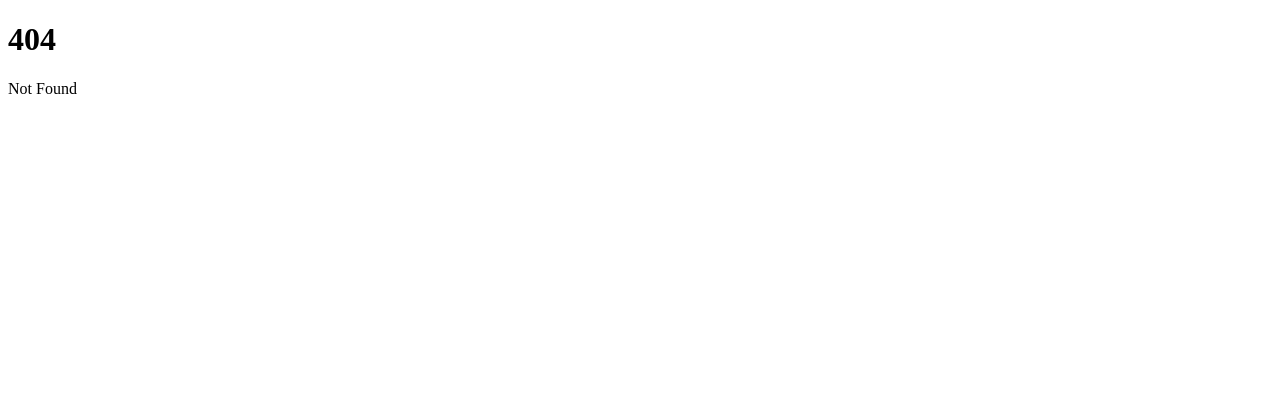
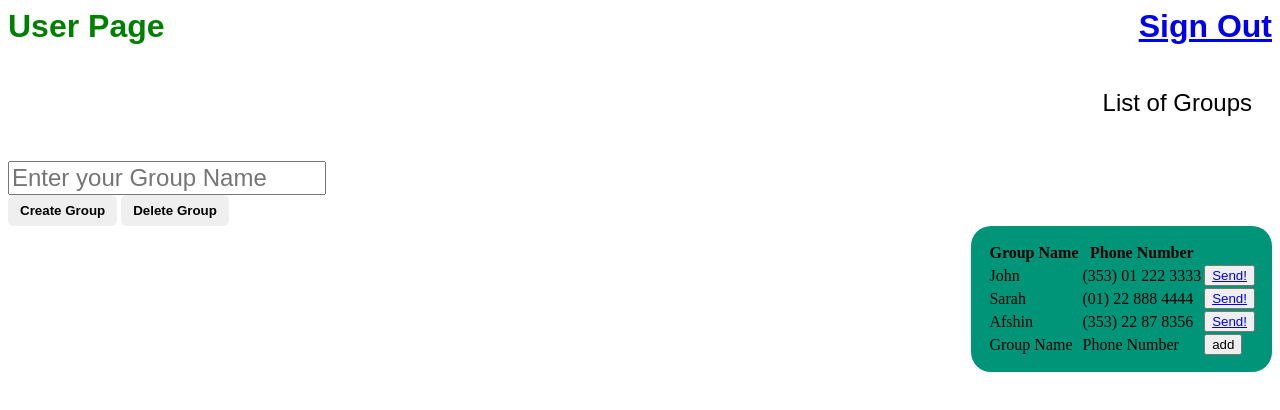
Before and after one commit to lou-weng/textblast, a SvelteKit app in the folder my-app/: page /group in a window 1280 px wide. Before the commit this address had no page. Shown: the top 410 px of the page. Built offline with nearby package versions, Linux system fonts and the light colour scheme.

Commit message:
fixed some formatting for the table in group page

```diff
--- a/my-app/package.json
+++ b/my-app/package.json
@@ -20,5 +20,8 @@
 		"svelte": "^3.44.0",
 		"vite": "^3.1.0"
 	},
-	"type": "module"
+	"type": "module",
+	"dependencies": {
+		"svelte-smooth-corners": "^1.0.2"
+	}
 }
--- a/my-app/src/routes/+page.svelte
+++ b/my-app/src/routes/+page.svelte
@@ -10,10 +10,12 @@
 	architecto est corrupti voluptatem.
 </p>
 <div class="signUp">
-	<Button buttonName={'Sign Up'} />
+    <button on:click={() => sendMessage()}><a href="/group">Sign Up</a></button>
+	<!--<Button buttonName={'Sign Up'}/>-->
 </div>
 <div class="signIn">
-	<Button buttonName={'Sign In'} />
+    <button on:click={() => sendMessage()}><a href="/send">Sign In</a></button>
+	<!--<Button buttonName={'Sign In'} on:click={() => sendMessage()}><a href="/send">Send!</a> />-->
 </div>
 
 <style>
--- a/my-app/src/routes/create/+page.svelte
+++ /dev/null
@@ -1,97 +0,0 @@
-<script>
-	import Button from '../../components/Button.svelte';
-	function addRow() {
-		data = [...data, [...newRow]];
-		newRow = columns;
-	}
-	function deleteRow(rowToBeDeleted) {
-		data = data.filter((row) => row != rowToBeDeleted);
-	}
-	let columns = ['Name', 'Email', 'Phone Number'];
-	let data = [
-		['John', 'john@example.com', '(353) 01 222 3333'],
-		['Sarah', 'sarah@gmail.com', '(01) 22 888 4444'],
-		['Afshin', 'afshin@mail.com', '(353) 22 87 8356']
-	];
-	let newRow = [...columns];
-	let name = '';
-</script>
-
-<h1>User Page</h1>
-<div class="signOut">
-	<a href="/">Sign Out</a>
-</div>
-<p>List of Groups</p>
-<!--<a href="/send">Send message</a>-->
-<input bind:value={name} placeholder="Enter your Group Name" />
-<div class="groupButtons">
-	<Button buttonName={'Create Group'} />
-	<Button buttonName={'Delete Group'} />
-</div>
-
-<div class="container">
-	<table>
-		<tr>
-			{#each columns as column}
-				<th>{column}</th>
-			{/each}
-		</tr>
-
-		{#each data as row}
-			<tr>
-				{#each row as cell}
-					<td contenteditable="true" bind:innerHTML={cell} />
-				{/each}
-				<button on:click={() => deleteRow(row)}>X</button>
-			</tr>
-		{/each}
-		<tr style="color: grey">
-			{#each newRow as column}
-				<td contenteditable="true" bind:innerHTML={column} />
-			{/each}
-			<button on:click={addRow}>add</button>
-		</tr>
-		<pre style="background: #eee">{JSON.stringify(data, null, 2)}</pre>
-	</table>
-</div>
-
-<style>
-	h1 {
-		color: green;
-		font-size: 2em;
-		font-weight: bold;
-		text-align: left;
-		font-family: sans-serif;
-	}
-
-	p {
-		text-align: right;
-		color: black;
-		font-size: 1.5em;
-		font-family: sans-serif;
-		padding: 20px;
-	}
-
-	.groupButtons {
-		text-align: left;
-	}
-	.signOut {
-		color: green;
-		font-size: 2em;
-		font-weight: bold;
-		text-align: right;
-		font-family: sans-serif;
-	}
-	:placeholder-shown {
-		font-size: 1em;
-	}
-	.container {
-		width: 500px;
-		background: #009579;
-		align-self: right;
-	}
-
-	tr td:focus {
-		background: #eee;
-	}
-</style>
--- /dev/null
+++ b/my-app/src/routes/group/+page.svelte
@@ -0,0 +1,116 @@
+<script>
+	import Button from '../../components/Button.svelte';
+	import SmoothCorners from "svelte-smooth-corners";
+	function addRow() {
+		data = [...data, [...newRow]];
+		newRow = columns;
+	}
+	function sendMessage() {
+		console.log(hi);
+	}
+	let columns = ['Group Name', 'Phone Number'];
+	let data = [
+		['John', '(353) 01 222 3333'],
+		['Sarah', '(01) 22 888 4444'],
+		['Afshin', '(353) 22 87 8356']
+	];
+	let newRow = [...columns];
+	let name = '';
+</script>
+<div class="top">
+	<div class="userPage">
+	User Page
+	</div>
+	<div class="signOut">
+	<a href="/">Sign Out</a>
+	</div>
+</div>
+<p>List of Groups</p>
+<!--<a href="/send">Send message</a>-->
+<input bind:value={name} placeholder="Enter your Group Name" />
+<div class="groupButtons">
+	<Button buttonName={'Create Group'} />
+	<Button buttonName={'Delete Group'} />
+</div>
+
+<div class="container">
+	<div class="tableContent">
+		<table>
+			<tr>
+				{#each columns as column}
+					<th>{column}</th>
+				{/each}
+			</tr>
+
+			{#each data as row}
+				<tr>
+					{#each row as cell}
+						<td contenteditable="true" bind:innerHTML={cell} />
+					{/each}
+					<button on:click={() => sendMessage()}><a href="/send">Send!</a></button>
+				</tr>
+			{/each}
+			<tr style="color: black">
+				{#each newRow as column}
+					<td contenteditable="true" bind:innerHTML={column} />
+				{/each}
+				<button on:click={addRow}>add</button>
+			</tr>
+		</table>
+	</div>
+</div>
+
+<style>
+	.userPage {
+		color: green;
+		font-size: 2em;
+		font-weight: bold;
+		font-family: sans-serif;
+	}
+
+	p {
+		text-align: right;
+		color: black;
+		font-size: 1.5em;
+		font-family: sans-serif;
+		padding: 20px;
+	}
+
+	.groupButtons {
+		text-align: left;
+	}
+	.signOut {
+		color: green;
+		font-size: 2em;
+		font-weight: bold;
+		font-family: sans-serif;
+		display: flex;
+		justify-content: space-between;
+	}
+
+	:placeholder-shown {
+		font-size: 1.5em;
+	}
+	.container {
+		display: flex;
+		justify-content: right;
+		border-radius: 10px;
+	}
+
+	tr td:focus {
+		background: #eee;
+	}
+	.tableContent {
+		background: #009579;
+		border-radius: 20px;
+		padding: 15px;
+	}
+	input {
+		font-size: 1.5em;
+	}
+
+	.top {
+		display: flex;
+		justify-content: space-between;
+	}
+</style>
--- a/my-app/src/routes/send/+page.svelte
+++ b/my-app/src/routes/send/+page.svelte
@@ -1,2 +1,2 @@
 <h1>this is where you send messages</h1>
-<a href="/create">Create a group</a>
+<a href="/group">Create a group</a>
```
Also changed, not shown: 1 other file (tests, documents, lock files or other folders).
